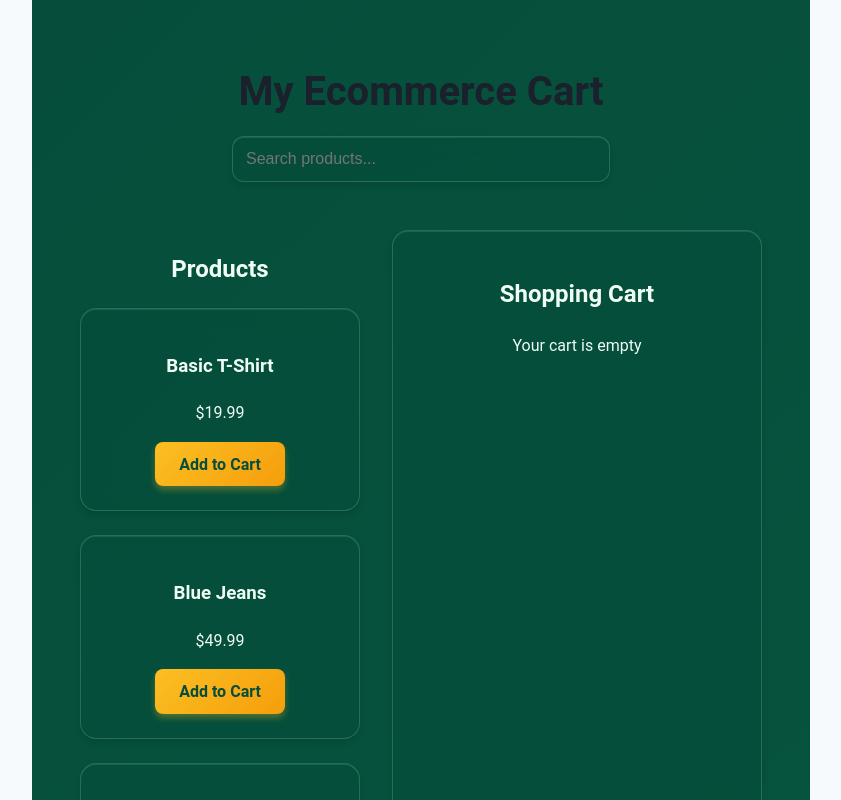
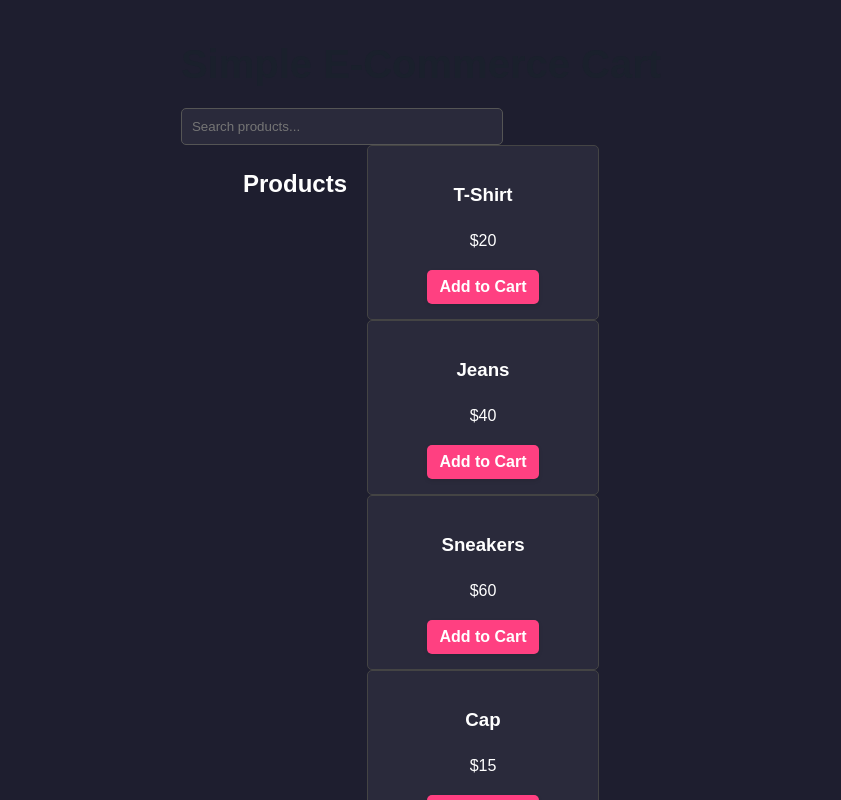
Before and after one commit to showay3000/Shopping-Cart, a React (Vite) app in the folder my-react-app/: page / in a window 1280 px wide. Shown: the top 800 px of the page, without its empty margins (219-1060 px from the left). Built offline with nearby package versions, Linux system fonts and the light colour scheme.

Commit message:
build(deps): update README.md update package-lock.json, package.json, App.jsx and main.jsx

```diff
--- a/my-react-app/src/App.css
+++ b/my-react-app/src/App.css
@@ -1,169 +1,96 @@
-#root {
+
+/* General Styles */
+body {
+  font-family: 'Poppins', sans-serif;
+  margin: 0;
+  padding: 20px;
+  background-color: #1e1e2f;
+  color: #ffffff;
+}
+
+.container {
   max-width: 1200px;
   margin: 0 auto;
-  padding: 3rem;
-  font-family: 'Roboto', sans-serif;
-  background: linear-gradient(135deg, #064e3b 0%, #065f46 100%);
-  color: #ecfdf5;
+  padding: 20px;
 }
 
-.app {
-  text-align: center;
-  color: #f0fdf4;
-}
-
-.search-sort {
-  margin-bottom: 2rem;
+/* Search Bar */
+.search-bar {
   display: flex;
   justify-content: center;
-  gap: 1rem;
+  margin-bottom: 20px;
 }
 
 .search-input {
-  padding: 0.8rem;
+  padding: 10px;
   width: 100%;
-  max-width: 350px;
-  border: 1px solid rgba(167, 243, 208, 0.2);
-  border-radius: 12px;
-  font-size: 1rem;
-  background: rgba(6, 78, 59, 0.6);
-  color: #ecfdf5;
-  backdrop-filter: blur(12px);
-  box-shadow: 0 4px 6px rgba(0, 0, 0, 0.1), inset 0 1px 0 rgba(255, 255, 255, 0.1);
-  transition: all 0.3s cubic-bezier(0.4, 0, 0.2, 1);
+  max-width: 300px;
+  border: 1px solid #555;
+  border-radius: 5px;
+  background-color: #2a2a3b;
+  color: #ffffff;
 }
 
-.search-input:focus {
-  border-color: #fbbf24;
-  box-shadow: 0 0 0 3px rgba(251, 191, 36, 0.2);
-  outline: none;
-}
-
-.container {
+/* Product List */
+.product-list {
   display: flex;
-  gap: 2rem;
-  margin-top: 3rem;
-  justify-content: space-between;
-}
-
-.product-list {
-  flex: 2;
-}
-
-.no-products {
-  text-align: center;
-  color: #a7f3d0;
-  font-style: italic;
-  margin-top: 2rem;
-}
-
-.products {
-  display: grid;
-  grid-template-columns: repeat(auto-fill, minmax(280px, 1fr));
-  gap: 1.5rem;
+  flex-wrap: wrap;
+  gap: 20px;
+  justify-content: center;
 }
 
 .product-card {
-  border: 1px solid rgba(167, 243, 208, 0.2);
-  padding: 1.5rem;
-  border-radius: 16px;
-  background: rgba(6, 78, 59, 0.6);
-  backdrop-filter: blur(12px);
-  box-shadow: 0 4px 6px rgba(0, 0, 0, 0.1), inset 0 1px 0 rgba(255, 255, 255, 0.1);
-  transition: all 0.3s cubic-bezier(0.4, 0, 0.2, 1);
+  background-color: #2a2a3b;
+  border: 1px solid #444;
+  border-radius: 5px;
+  padding: 15px;
+  width: 200px;
+  text-align: center;
 }
 
-.product-card:hover {
-  transform: translateY(-5px);
-  border-color: #fbbf24;
-  box-shadow: 0 8px 16px rgba(0, 0, 0, 0.2), 0 0 0 2px rgba(251, 191, 36, 0.2);
-}
-
+/* Cart Section */
 .cart {
-  flex: 1;
-  padding: 1.5rem;
-  border: 1px solid rgba(167, 243, 208, 0.2);
-  border-radius: 16px;
-  min-width: 320px;
-  background: rgba(6, 78, 59, 0.6);
-  backdrop-filter: blur(12px);
-  box-shadow: 0 4px 6px rgba(0, 0, 0, 0.1), inset 0 1px 0 rgba(255, 255, 255, 0.1);
+  margin-top: 30px;
+  padding: 20px;
+  background-color: #2a2a3b;
+  border-radius: 5px;
 }
 
 .cart-item {
+  background-color: #3a3a4f;
+  border: 1px solid #555;
+  margin: 10px 0;
+  padding: 10px;
   display: flex;
+  align-items: center;
   justify-content: space-between;
-  align-items: center;
-  padding: 1rem 0;
-  border-bottom: 1px solid rgba(167, 243, 208, 0.2);
+  border-radius: 5px;
 }
 
-.item-controls {
+/* Quantity Controls */
+.quantity-controls {
   display: flex;
   align-items: center;
-  gap: 1rem;
+  gap: 10px;
 }
 
-.quantity-btn {
-  padding: 0.5rem 0.8rem;
-  background: linear-gradient(135deg, #fbbf24 0%, #f59e0b 100%);
+/* Buttons */
+button {
+  padding: 8px 12px;
   border: none;
-  color: #064e3b;
-  font-weight: 600;
-  border-radius: 8px;
-  transition: all 0.3s cubic-bezier(0.4, 0, 0.2, 1);
-}
-
-.quantity-btn:hover {
-  background: linear-gradient(135deg, #f59e0b 0%, #d97706 100%);
-  transform: translateY(-2px);
-  box-shadow: 0 4px 12px rgba(251, 191, 36, 0.4);
-}
-
-.remove-btn {
-  background: linear-gradient(135deg, #ef4444 0%, #dc2626 100%);
-  border: none;
+  cursor: pointer;
+  border-radius: 5px;
+  background-color: #ff4081;
   color: white;
-  font-weight: 600;
-  border-radius: 8px;
-  transition: all 0.3s cubic-bezier(0.4, 0, 0.2, 1);
-}
-
-.remove-btn:hover {
-  background: linear-gradient(135deg, #dc2626 0%, #b91c1c 100%);
-  transform: translateY(-2px);
-  box-shadow: 0 4px 12px rgba(239, 68, 68, 0.4);
-}
-
-.cart-total {
-  margin-top: 2rem;
-  text-align: right;
-  font-size: 1.3rem;
-  color: #fbbf24;
-  font-weight: 600;
-  text-shadow: 0 2px 4px rgba(0, 0, 0, 0.2);
-}
-
-button {
-  cursor: pointer;
-  padding: 0.8rem 1.5rem;
-  background: linear-gradient(135deg, #fbbf24 0%, #f59e0b 100%);
-  border: none;
-  color: #064e3b;
-  font-weight: 600;
-  border-radius: 8px;
-  transition: all 0.3s cubic-bezier(0.4, 0, 0.2, 1);
-  box-shadow: 0 4px 6px rgba(251, 191, 36, 0.3);
 }
 
 button:hover {
-  background: linear-gradient(135deg, #f59e0b 0%, #d97706 100%);
-  transform: translateY(-2px);
-  box-shadow: 0 6px 12px rgba(251, 191, 36, 0.4);
+  background-color: #d81b60;
 }
 
-button:focus,
-button:focus-visible {
-  outline: none;
-  box-shadow: 0 0 0 3px rgba(251, 191, 36, 0.4), 0 4px 6px rgba(251, 191, 36, 0.3);
+/* Cart Total */
+.cart-total {
+  margin-top: 20px;
+  font-weight: bold;
+  text-align: right;
 }
--- a/my-react-app/src/App.jsx
+++ b/my-react-app/src/App.jsx
@@ -1,180 +1,73 @@
+import { useState } from 'react';
+import ProductList from './components/ProductList';
+import Cart from './components/Cart';
+import './App.css';
 
-import React from 'react'
-import './App.css'
+// Sample products list
+const products = [
+  { id: 1, name: 'T-Shirt', price: 20, category: 'Clothing' },
+  { id: 2, name: 'Jeans', price: 40, category: 'Clothing' },
+  { id: 3, name: 'Sneakers', price: 60, category: 'Footwear' },
+  { id: 4, name: 'Cap', price: 15, category: 'Accessories' },
+  { id: 5, name: 'Shirt', price: 5, category: 'Clothing' },
+];
 
-// Our list of products
-const products = [
-  { id: 1, name: "Basic T-Shirt", price: 19.99 },
-  { id: 2, name: "Blue Jeans", price: 49.99 },
-  { id: 3, name: "Running Sneakers", price: 79.99 },
-  { id: 4, name: "Baseball Cap", price: 24.99 },
-  { id: 5, name: "Wool Socks 3-Pack", price: 15.99 },
-  { id: 6, name: "Hoodie", price: 39.99 },
-  { id: 7, name: "Winter Jacket", price: 89.99 },
-  { id: 8, name: "Leather Belt", price: 29.99 },
-  { id: 9, name: "Sunglasses", price: 34.99 },
-  { id: 10, name: "Dress Shirt", price: 54.99 },
-  { id: 11, name: "Sweatpants", price: 44.99 },
-  { id: 12, name: "Beanie", price: 19.99 },
-  { id: 13, name: "Sandals", price: 29.99 },
-  { id: 14, name: "Backpack", price: 49.99 },
-  { id: 15, name: "Scarf", price: 24.99 },
-  { id: 16, name: "Gloves", price: 19.99 },
-  { id: 17, name: "Tank Top", price: 17.99 },
-  { id: 18, name: "Shorts", price: 34.99 },
-  { id: 19, name: "Rain Jacket", price: 64.99 },
-  { id: 20, name: "Wallet", price: 39.99 }
-]
+const App = () => {
+  // State to keep track of the shopping cart (which products and how many)
+  const [cart, setCart] = useState({});
+  // State to filter the products by name or category
+  const [filter, setFilter] = useState('');
 
-// Create a class that extends React.Component
-class App extends React.Component {
-  // Constructor to initialize our data
-  constructor() {
-    super()
-    this.cart = []
-    this.searchText = ''
-  }
+  // Function to add a product to the cart
+  const addToCart = (id) =>
+    setCart((prev) => ({ ...prev, [id]: (prev[id] || 0) + 1 }));
 
-  // Function to add items to cart
-  addToCart(product) {
+  // Function to remove a product from the cart
+  const removeFromCart = (id) =>
+    setCart((prev) => {
+      const { [id]: _, ...rest } = prev; // Remove the product by id
+      return rest;
+    });
 
-    const foundItem = this.cart.find(item => item.id === product.id)
+  // Function to adjust the quantity of a product in the cart
+  const adjustQuantity = (id, qty) =>
+    qty > 0 ? setCart((prev) => ({ ...prev, [id]: qty })) : removeFromCart(id);
 
-    if (foundItem) {
+  // Function to clear the entire cart
+  const emptyCart = () => setCart({});
 
-      foundItem.quantity = foundItem.quantity + 1
-    } else {
+  // Function to calculate the total price of all items in the cart
+  const totalPrice = () =>
+    Object.entries(cart).reduce(
+      (total, [id, qty]) =>
+        total + (products.find((p) => p.id === +id)?.price || 0) * qty,
+      0
+    );
 
-      this.cart.push({
-        id: product.id,
-        name: product.name,
-        price: product.price,
-        quantity: 1
-      })
-    }
-
-    // Tell React to update the screen
-    this.forceUpdate()
-  }
-
-  // Function to remove items from cart
-  removeFromCart(productId) {
-    this.cart = this.cart.filter(item => item.id !== productId)
-    this.forceUpdate()
-  }
-
-  // Function to update quantity
-  updateQuantity(productId, newQuantity) {
-    if (newQuantity < 1) {
-      this.removeFromCart(productId)
-      return
-    }
-
-    // Update the quantity
-    this.cart = this.cart.map(item => {
-      if (item.id === productId) {
-        return { ...item, quantity: newQuantity }
-      }
-      return item
-    })
-
-    // Tell React to update the screen
-    this.forceUpdate()
-  }
-
-  // Function to handle search
-  handleSearch(event) {
-    this.searchText = event.target.value
-    this.forceUpdate()
-  }
-
-  render() {
-    // Calculate total price
-    const total = this.cart.reduce((sum, item) => sum + (item.price * item.quantity), 0)
-
-    // Filter products based on search text
-    const filteredProducts = products.filter(product =>
-      product.name.toLowerCase().includes(this.searchText.toLowerCase())
-    )
+  // Filter products based on search input
+  const filteredProducts = products.filter(
+    ({ name, category }) =>
+      name.toLowerCase().includes(filter.toLowerCase()) ||
+      category.toLowerCase().includes(filter.toLowerCase())
+  );
 
   return (
     <div className="app">
-        <h1>My Ecommerce Cart</h1>
-
-        {/* Search box */}
-        <div className="search-sort">
+      <h1>Simple E-Commerce Cart</h1>
+      {/* Search bar to filter products */}
       <input
         type="text"
         placeholder="Search products..."
-            value={this.searchText}
-            onChange={(event) => this.handleSearch(event)}
+        value={filter}
+        onChange={(e) => setFilter(e.target.value)} // Update filter value on change
         className="search-input"
       />
+      {/* Display filtered products */}
+      <ProductList products={filteredProducts} addToCart={addToCart} />
+      {/* Display the cart and total price */}
+      <Cart cart={cart} adjustQuantity={adjustQuantity} totalPrice={totalPrice} emptyCart={emptyCart} />
     </div>
+  );
+};
 
-        <div className="container">
-          {/* Products Section */}
-          <div className="product-list">
-            <h2>Products</h2>
-            <div className="products">
-              {filteredProducts.map(product => (
-                <div key={product.id} className="product-card">
-                  <h3>{product.name}</h3>
-                  <p>${product.price}</p>
-                  <button onClick={() => this.addToCart(product)}>
-                    Add to Cart
-                  </button>
-                </div>
-              ))}
-            </div>
-          </div>
-
-          {/* Shopping Cart Section */}
-          <div className="cart">
-            <h2>Shopping Cart</h2>
-            {this.cart.length === 0 ? (
-              <p>Your cart is empty</p>
-            ) : (
-              <>
-                {this.cart.map(item => (
-                  <div key={item.id} className="cart-item">
-                    <div className="item-info">
-                      <h3>{item.name}</h3>
-                      <p>${item.price}</p>
-                    </div>
-                    <div className="item-controls">
-                      <button
-                        onClick={() => this.updateQuantity(item.id, item.quantity - 1)}
-                        className="quantity-btn"
-                      >
-                        -
-                      </button>
-                      <span>{item.quantity}</span>
-                      <button
-                        onClick={() => this.updateQuantity(item.id, item.quantity + 1)}
-                        className="quantity-btn"
-                      >
-                        +
-                      </button>
-                      <button
-                        onClick={() => this.removeFromCart(item.id)}
-                        className="remove-btn"
-                      >
-                        Remove
-                      </button>
-                    </div>
-                  </div>
-                ))}
-                <div className="cart-total">
-                  <h3>Total: ${total.toFixed(2)}</h3>
-                </div>
-              </>
-            )}
-          </div>
-        </div>
-      </div>
-    )
-  }
-}
-
-export default App
+export default App;
--- a/my-react-app/src/components/ProductList.jsx
+++ b/my-react-app/src/components/ProductList.jsx
@@ -1,34 +1,36 @@
+import React from "react";
 
-
-function ProductList({ products, onAddToCart }) {
-  // If there are no products, display a message indicating that
+// Component to display the list of products
+function ProductList({ products, addToCart }) {  // ✅ Updated prop name
+  // If there are no products, display a message
   if (products.length === 0) {
     return (
       <div className="product-list">
         <h2>Products</h2>
-        <p className="no-products">No products found</p> {/* Display message if no products */}
+        <p className="no-products">No products found</p>
       </div>
-    )
+    );
   }
 
-  // Render the list of products
+  // If products are available, display them
   return (
     <div className="product-list">
       <h2>Products</h2>
       <div className="products">
-        {/* Loop through each product and render it */}
-        {products.map(product => (
+        {/* Map through each product and display it */}
+        {products.map((product) => (
           <div key={product.id} className="product-card">
             <h3>{product.name}</h3> {/* Display product name */}
             <p>${product.price}</p> {/* Display product price */}
-            <button onClick={() => onAddToCart(product)}> {/* Add to cart button */}
+            {/* Button to add product to cart */}
+            <button onClick={() => addToCart(product.id)}> {/* ✅ Pass product ID */}
               Add to Cart
             </button>
           </div>
         ))}
       </div>
     </div>
-  )
+  );
 }
 
 export default ProductList;
--- a/my-react-app/src/index.css
+++ b/my-react-app/src/index.css
@@ -1,16 +1,11 @@
+/* Global Variables */
 :root {
-  font-family: 'Roboto', sans-serif, system-ui, Avenir, Helvetica, Arial;
-  line-height: 1.6;
-  font-weight: 400;
+  /* Typography */
+  --font-family: 'Roboto', sans-serif, system-ui, Avenir, Helvetica, Arial;
+  --line-height: 1.6;
+  --font-weight: 400;
 
-  color: #c6c9cf;
-  background-color: #f7fafc;
-
-  font-synthesis: none;
-  text-rendering: optimizeLegibility;
-  -webkit-font-smoothing: antialiased;
-  -moz-osx-font-smoothing: grayscale;
-
+  /* Colors */
   --primary-color: #6366f1;
   --primary-hover: #4f46e5;
   --secondary-color: #ec4899;
@@ -19,16 +14,21 @@
   --background-color: #f7fafc;
   --button-text-color: white;
   --focus-outline: #93c5fd;
+  --shadow-color: rgba(0, 0, 0, 0.1);
+  --shadow-hover-color: rgba(0, 0, 0, 0.15);
 }
 
-a {
-  font-weight: 600;
-  color: var(--primary-color);
-  text-decoration: none;
-  transition: color 0.3s ease;
-}
-a:hover {
-  color: var(--primary-hover);
+/* Global Styles */
+html {
+  font-family: var(--font-family);
+  font-weight: var(--font-weight);
+  line-height: var(--line-height);
+  color: #c6c9cf;
+  background-color: var(--background-color);
+  font-synthesis: none;
+  text-rendering: optimizeLegibility;
+  -webkit-font-smoothing: antialiased;
+  -moz-osx-font-smoothing: grayscale;
 }
 
 body {
@@ -42,6 +42,19 @@ body {
   color: var(--text-color);
 }
 
+/* Links */
+a {
+  font-weight: 600;
+  color: var(--primary-color);
+  text-decoration: none;
+  transition: color 0.3s ease;
+}
+
+a:hover {
+  color: var(--primary-hover);
+}
+
+/* Headings */
 h1 {
   font-size: 2.5em;
   line-height: 1.2;
@@ -50,6 +63,7 @@ h1 {
   color: var(--text-color);
 }
 
+/* Buttons */
 button {
   border-radius: 8px;
   border: 1px solid transparent;
@@ -61,22 +75,26 @@ button {
   color: var(--button-text-color);
   cursor: pointer;
   transition: all 0.3s ease;
-  box-shadow: 0 2px 4px rgba(0, 0, 0, 0.1);
+  box-shadow: 0 2px 4px var(--shadow-color);
 }
+
 button:hover {
   background-color: var(--primary-hover);
   transform: translateY(-2px);
-  box-shadow: 0 4px 6px rgba(0, 0, 0, 0.15);
+  box-shadow: 0 4px 6px var(--shadow-hover-color);
 }
+
 button:focus,
 button:focus-visible {
   outline: 3px solid var(--focus-outline);
   outline-offset: 2px;
 }
 
+/* Secondary Button */
 button.secondary {
   background-color: var(--secondary-color);
 }
+
 button.secondary:hover {
   background-color: var(--secondary-hover);
 }
```
Also changed, not shown: my-react-app/src/components/Cart.jsx (+26 -56 lines). Lines whose indentation alone changed are shown as unchanged.
